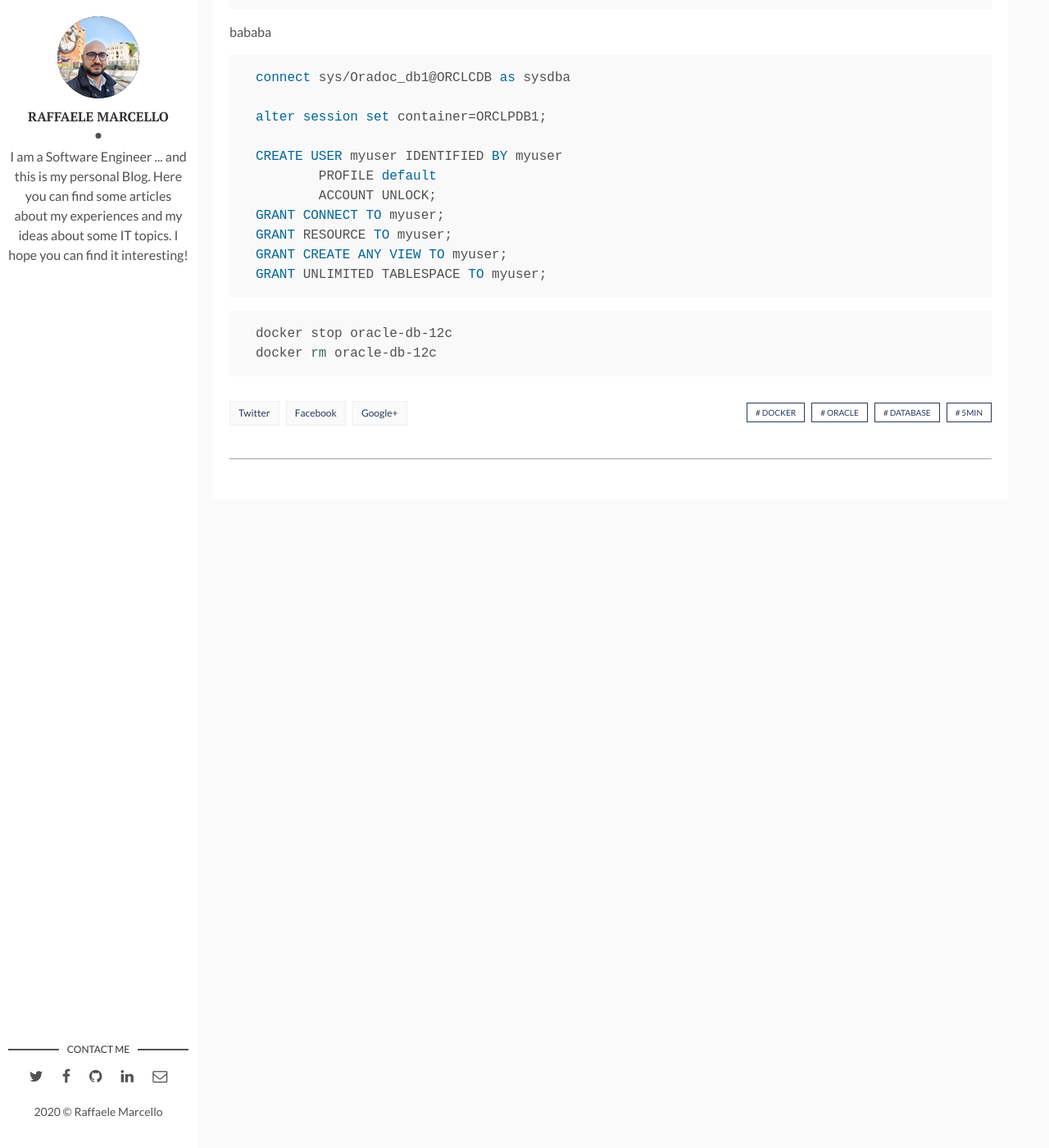
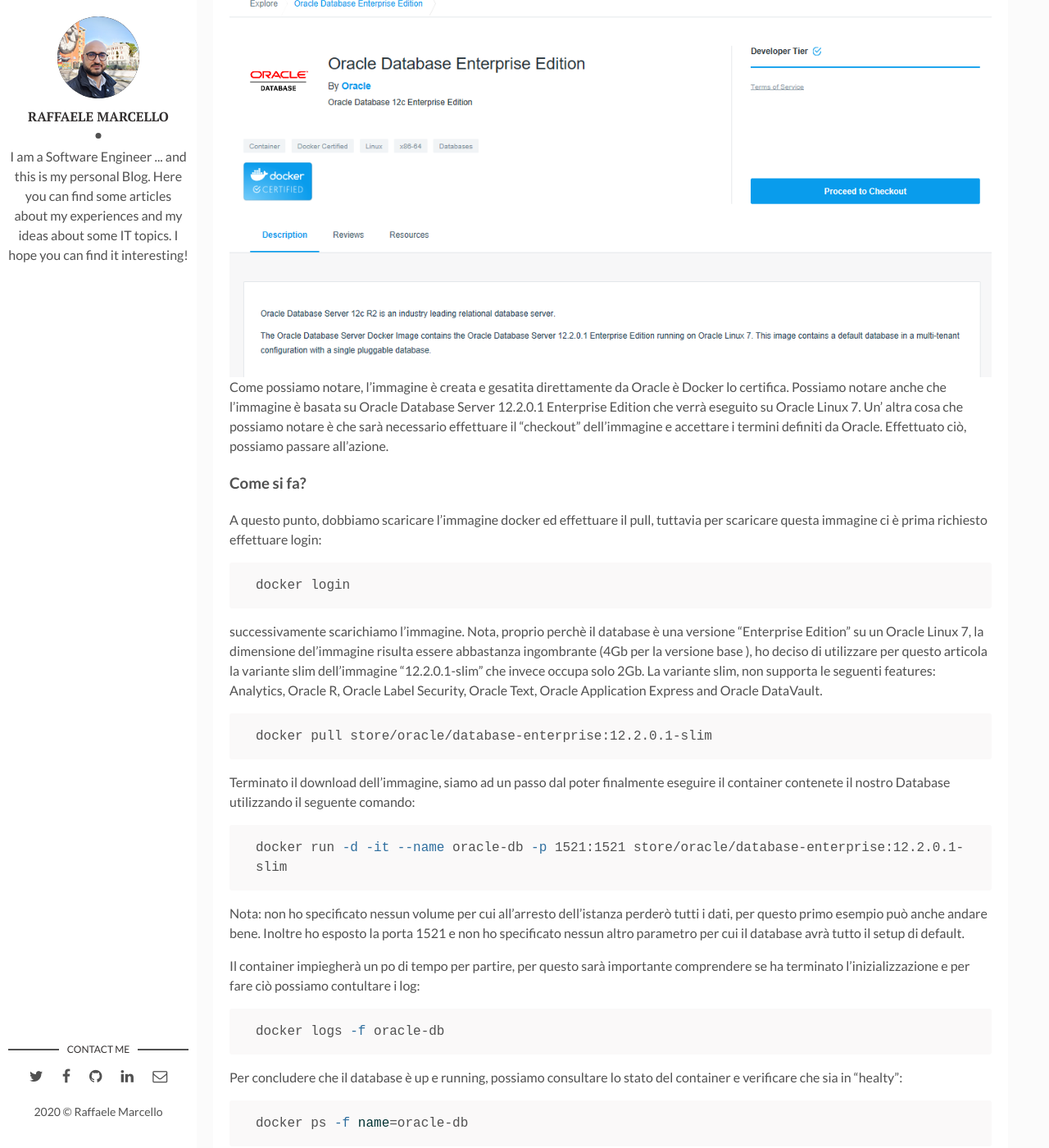
Before and after one commit to marcelloraffaele/marcelloraffaele.github.io, a Jekyll site: the page built from _posts/2020-04-30-DockerOracleDatabaseIn5Minutes.markdown, in a window 1280 px wide and 1400 px high, scrolled down 1193 px. Shown: the whole window at 82% size. Built offline with Jekyll 4.4.1, drawn with Linux system fonts in a browser that asks for light colours; comment, search, counter and statistics services are not loaded; some of the changed text lies outside the part shown.

Commit message:
articolo italiano

```diff
--- a/_posts/2020-04-30-DockerOracleDatabaseIn5Minutes.markdown
+++ b/_posts/2020-04-30-DockerOracleDatabaseIn5Minutes.markdown
@@ -8,34 +8,75 @@ fig-caption: docker-oracledb/docker_oracle.png # Add figcaption (optional)
 tags: [docker, oracle, database, 5min]
 ---
 
-#############################
+Da qualche giorno ormai volevo scrivere un breve articolo su come installare sulla propria macchina un Database Oracle Enterprise completo.
+Dopo un po di ricerche ho scoperto che il modo più semplice è pulito è utilizzare Docker.
+Utilizzando Docker possiamo sfruttare le numerosissime "immagini" presenti sul Docker hub per sperimentare, testare, giocare o semplicemente smanettare con tantissimi prodotti nelle loro versioni originali o se vogliamo nelle versioni modificate e estese da altri sviluppatori.
+
+Questa volta il mio scopo era semplicemente quello di installare in locale una versione completa di Orale Database in modo da effettuare alcune prove. Finite le prove, voglio essere libero di arrestare il container e ripulire tutto.
+
+### Cosa serve?
+La prima cosa che bisogna fare è assicurarsi di avere una versione installata e funzionante di Docker.
+Se non avete ancora installato docker, fatelo subito dal sito: <a href="https://docs.docker.com/">docs.docker.com</a>
+
+
+Se volete verificare che docker sia funzionante, aprite una shell è lanciate il seguente comando:
 {% highlight shell %}
-docker run -d -it --name oracle-db-12c -p 9000:1521 store/oracle/database-enterprise:12.2.0.1-slim
+docker run hello-world
+{% endhighlight %}
+Dovreste vedere scaricare l'immagine di hello world e successivamente l'output releativo all'esecuzione.
+
+Successivamente sarà necessario creare un account per il DockerHub dal sito <a href="https://hub.docker.com/">hub.docker.com</a> effettua la registrazione.
+A questo punto, sarà possibile cercare l'immagine desiderata con il nome "Oracle Database Enterprise Edition":
+
+![docker-hub-oracledb]({{site.baseurl}}/assets/img/docker-oracledb/docker-hub.png)
+Come possiamo notare, l'immagine è creata e gesatita direttamente da Oracle è Docker lo certifica. Possiamo notare anche che l'immagine è basata su Oracle Database Server 12.2.0.1 Enterprise Edition che verrà eseguito su Oracle Linux 7. Un' altra cosa che possiamo notare è che sarà necessario effettuare il "checkout" dell'immagine e accettare i termini definiti da Oracle. Effettuato ciò, possiamo passare all'azione.
+
+
+### Come si fa?
+A questo punto, dobbiamo scaricare l'immagine docker ed effettuare il pull, tuttavia per scaricare questa immagine ci è prima richiesto effettuare login:
+{% highlight shell %}
+docker login
 {% endhighlight %}
 
-#consulta i log
+successivamente scarichiamo l'immagine. Nota, proprio perchè il database è una versione "Enterprise Edition" su un Oracle Linux 7, la dimensione del'immagine risulta essere abbastanza ingombrante (4Gb per la versione base ), ho deciso di utilizzare per questo articola la variante slim dell'immagine "12.2.0.1-slim" che invece occupa solo 2Gb. La variante slim, non supporta le seguenti features: Analytics, Oracle R, Oracle Label Security, Oracle Text, Oracle Application Express and Oracle DataVault.
 {% highlight shell %}
-docker logs -f oracle-db-12c
+docker pull store/oracle/database-enterprise:12.2.0.1-slim
 {% endhighlight %}
 
-#consulta lo stato, deve essere healty
+Terminato il download dell'immagine, siamo ad un passo dal poter finalmente eseguire il container contenete il nostro Database utilizzando il seguente comando:
 {% highlight shell %}
-docker ps -f name=oracle-db-12c
+docker run -d -it --name oracle-db -p 1521:1521 store/oracle/database-enterprise:12.2.0.1-slim
+{% endhighlight %}
+Nota: non ho specificato nessun volume per cui all'arresto dell'istanza perderò tutti i dati, per questo primo esempio può anche andare bene. Inoltre ho esposto la porta 1521 e non ho specificato nessun altro parametro per cui il database avrà tutto il setup di default.
+
+Il container impiegherà un po di tempo per partire, per questo sarà importante comprendere se ha terminato l'inizializzazione e per fare ciò possiamo contultare i log:
+{% highlight shell %}
+docker logs -f oracle-db
 {% endhighlight %}
 
-per consultare le porte esposte dal container
+Per concludere che il database è up e running, possiamo consultare lo stato del container e verificare che sia in "healty":
 {% highlight shell %}
-docker port oracle-db-12c
+docker ps -f name=oracle-db
 {% endhighlight %}
 
-per accedere a sqlplus
 
+Il container è in esecuzione e possiamo interagire con il nostro database.
 
+### Setup base del Database
+Tuttavia quello che abbiamo è un database vuoto per cui abbiamo la necessità di creare delle configurazione base. Per fare questo, consiglio di accedere a sqlplus digitando il comando:
 {% highlight shell %}
-docker exec -it oracle-db-12c bash -c "source /home/oracle/.bashrc; sqlplus /nolog"
+docker exec -it oracle-db bash -c "source /home/oracle/.bashrc; sqlplus /nolog"
+
+SQL*Plus: Release 12.2.0.1.0 Production on Sat Apr 18 17:06:54 2020
+
+Copyright (c) 1982, 2016, Oracle.  All rights reserved.
+
+SQL>
 {% endhighlight %}
 
-bababa
+da qui siamo liberi di eseguire tutte leconfigurazioni che desideriamo all'interno del database.
+Io qui propongo una versione base per definire un utente che chiamerò "myuser", assegnare all'utente i grant base e infine tablespace illimitato:
+
 {% highlight sql %}
 connect sys/Oradoc_db1@ORCLCDB as sysdba
 
@@ -50,8 +91,16 @@ GRANT CREATE ANY VIEW TO myuser;
 GRANT UNLIMITED TABLESPACE TO myuser;
 {% endhighlight %}
 
+Da questo momento in poi possiamo accedere al database mediante un qualsiasi client, per esempio Oracle SQL Developer:
+
+![OracleSQLDeveloper]({{site.baseurl}}/assets/img/docker-oracledb/OracleSQLDeveloper.PNG)
+
+
+#### Stop e pulizia del container
 
 {% highlight shell %}
-docker stop oracle-db-12c
-docker rm oracle-db-12c
+#stop del container
+docker stop oracle-db
+#eliminazione del container
+docker rm oracle-db
 {% endhighlight %}
```
